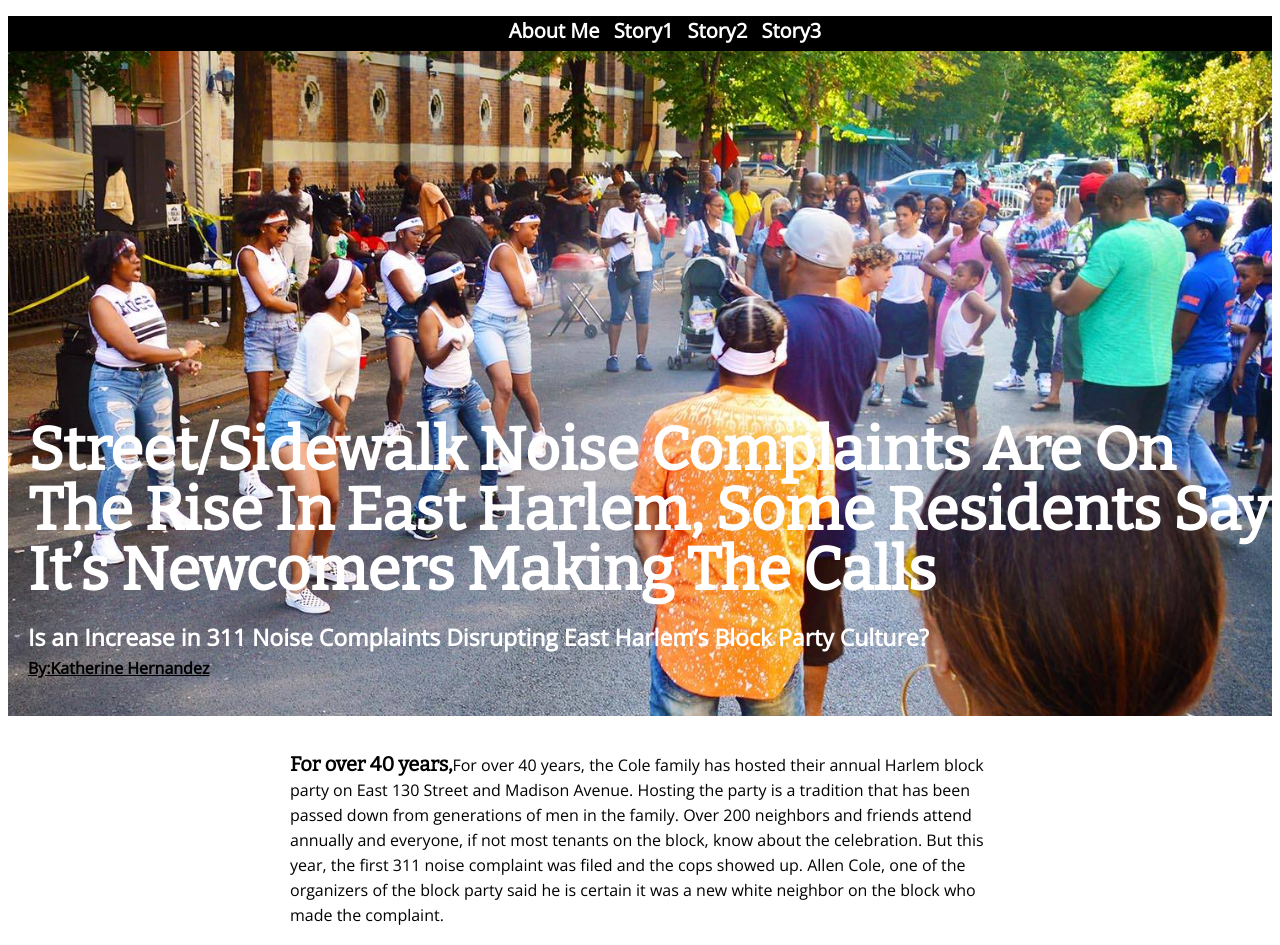
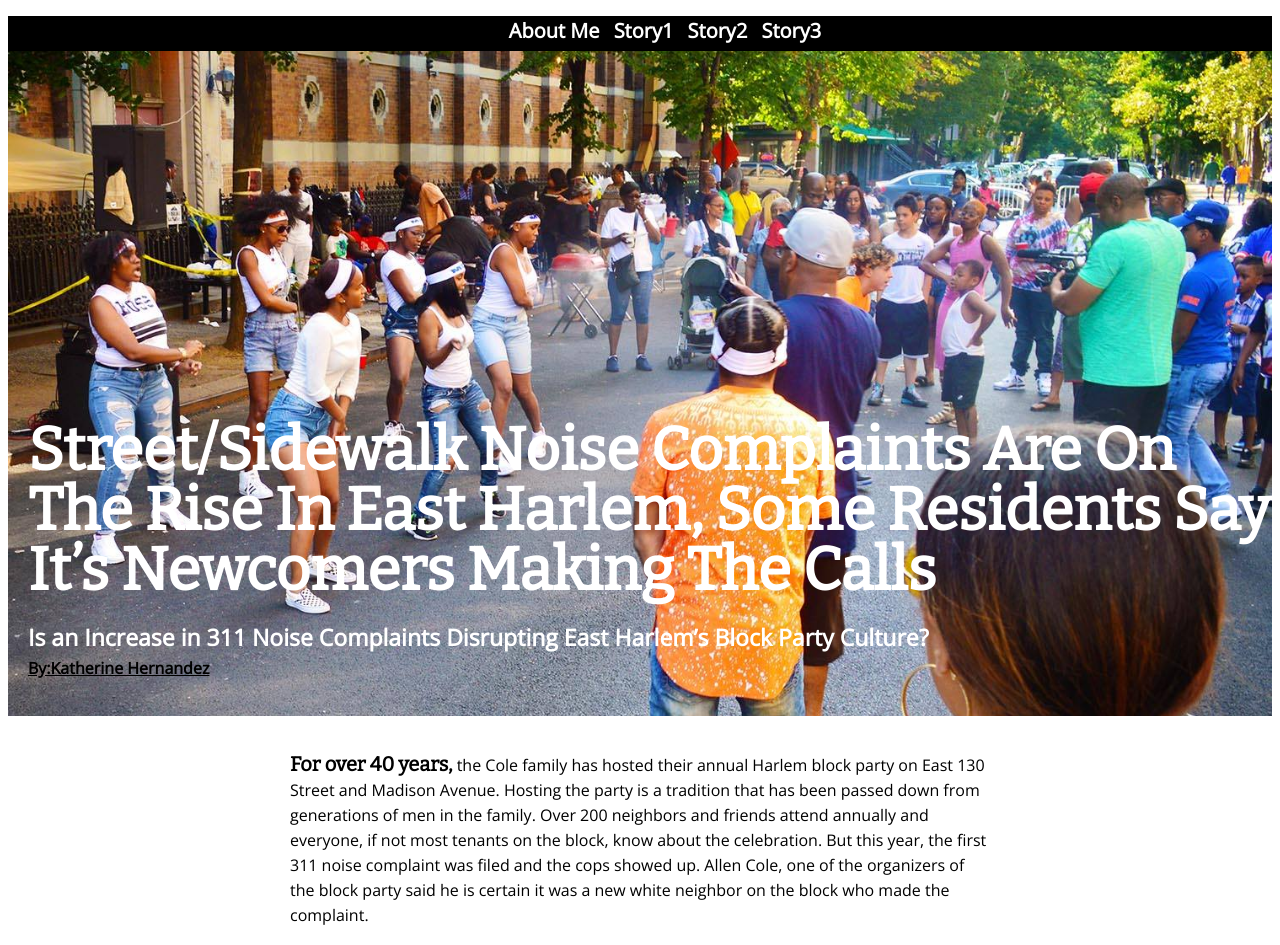
Before and after one commit to KatherineHernandez1125/kathernandez.github.io, a plain HTML site: page story2.html in a window 1280 px wide. Shown: the top 945 px of the page. Drawn offline with nearby package versions, Linux system fonts and the light colour scheme.

Commit message:
Update story2.html

```diff
--- a/story2.html
+++ b/story2.html
@@ -35,7 +35,7 @@
 
 
 
-    <p><b>For over 40 years,</b>For over 40 years, the Cole family has hosted their annual Harlem block party on East 130 Street and Madison Avenue. Hosting the party is a tradition that has been passed down from generations of men in the family. Over 200 neighbors and friends attend annually and everyone, if not most tenants on the block, know about the celebration. But this year, the first 311 noise complaint was filed and the cops showed up. Allen Cole, one of the organizers of the block party said he is certain it was a new white neighbor on the block who made the complaint.
+    <p><b>For over 40 years,</b> the Cole family has hosted their annual Harlem block party on East 130 Street and Madison Avenue. Hosting the party is a tradition that has been passed down from generations of men in the family. Over 200 neighbors and friends attend annually and everyone, if not most tenants on the block, know about the celebration. But this year, the first 311 noise complaint was filed and the cops showed up. Allen Cole, one of the organizers of the block party said he is certain it was a new white neighbor on the block who made the complaint.
 
     <blockquote>“Because they're white they think they can come change the culture that’s not going to happen,” Cole said.</blockquote>
 
```
